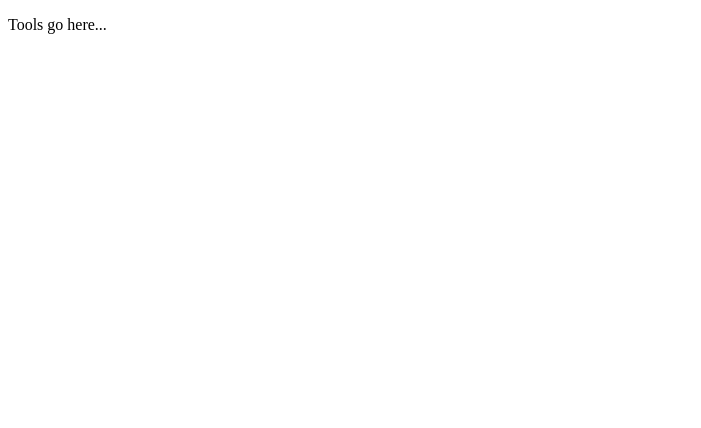
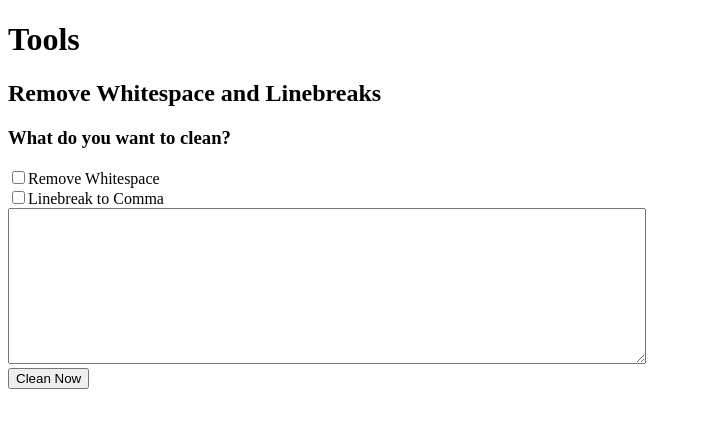
Before and after one commit to cjhardwick/cjhardwick.github.io, a plain HTML site: page tools.html in a window 1280 px wide. Shown: the whole page, without its empty margins (0-701 px from the left). Drawn offline with Linux system fonts and the light colour scheme.

Commit message:
Added TextClean tool

```diff
--- /dev/null
+++ b/css/vanilla.css
@@ -0,0 +1,4 @@
+#dirtyText{
+   width:50%;
+   height:150px;
+}
--- a/tools.html
+++ b/tools.html
@@ -1,10 +1,92 @@
 <!DOCTYPE html>
 <html>
-
-<head><Tools/head>
+<head>
+    <link rel="stylesheet" type="text/css" href="css/vanilla.css">
+</head>
 
 <body>
-    <p>Tools go here...</p>
+    <h1>Tools</h1>
+        <h2>Remove Whitespace and Linebreaks</h2>
+            <form>
+                <div><h3>What do you want to clean?</h3></div>
+                <div><input type="checkbox" id="whitespace">Remove Whitespace</input></div>
+                <div><input type="checkbox" id="linebreaks">Linebreak to Comma</input></div>
+                <div><textarea id="dirtyText"></textarea><div>
+                <!--<button type="submit">Submit</button>-->
+                <button type="button" onclick="stringCleaner(document.getElementById('dirtyText').value, document.getElementById('whitespace').checked, document.getElementById('linebreaks').checked)">Clean Now</button>
+            </form>
+
+            <div id="cleanTextOutput">
+
+                <p>
+
+                </p>
+            </div>
+
+    <script>
+        // FUNCTION - Remove Whitespace
+            function removeWhitespace(text){
+                var cleanText = text.replace(/\s/g,'');
+                return cleanText;
+            }
+
+        // FUNCTION - Replace LINEBREAKS with COMMAS
+            function linebreakToComma(text){
+                var cleanText = text.replace(/\r?\n|\r/g,',');
+                return cleanText;
+            }
+
+        function stringCleaner(dirtyText,whitespace,linebreaks){
+        //check received arguments
+            //console.log("dirtyText="+dirtyText,"whitespace="+whitespace,"linebreaks="+linebreaks);
+
+            //check options for cleaning
+                if (whitespace && linebreaks){
+                    var cleanText = linebreakToComma(dirtyText);
+                        cleanText = removeWhitespace(cleanText);
+                        console.log("whitespace and linebreak="+cleanText);
+                }
+                else if (whitespace){
+                    cleanText = removeWhitespace(dirtyText);
+                    console.log("whitespace="+cleanText);
+                }
+                else if (linebreaks){
+                    cleanText = linebreakToComma(dirtyText);
+                    console.log("linebreak="+cleanText);
+                }
+
+                else {
+                    if(!whitespace && !linebreaks){
+                        cleanText = "No checkboxes ticked";
+                    }
+
+                    // TODO - if no text entered, output the below -  doesnt work with this, empty textarea resolves to TRUE in initial IF ??
+                    else {
+                        cleanText = "No text entered";
+                    }
+                }
+
+            //Output cleanText to page
+                //alert(cleanText);
+                    var node = document.createElement("p");
+                    var textnode = document.createTextNode(cleanText);
+                    node.appendChild(textnode);
+                    document.getElementById("cleanTextOutput").appendChild(node);
+                    }
+
+
+
+
+        // TODO
+            // TODO : create line breaks at max field with of SFDC field
+
+
+
+
+
+
+
+    </script>
+
 </body>
-
 </html>
```
